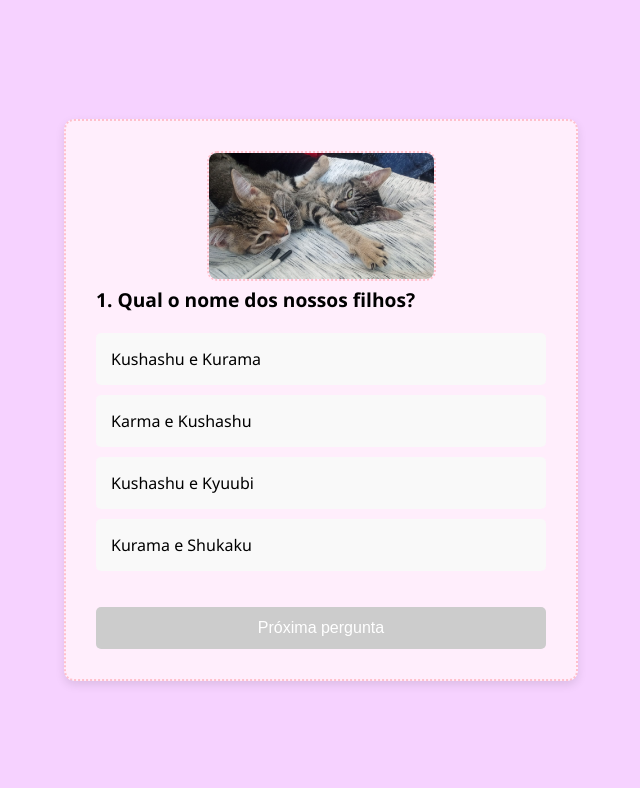
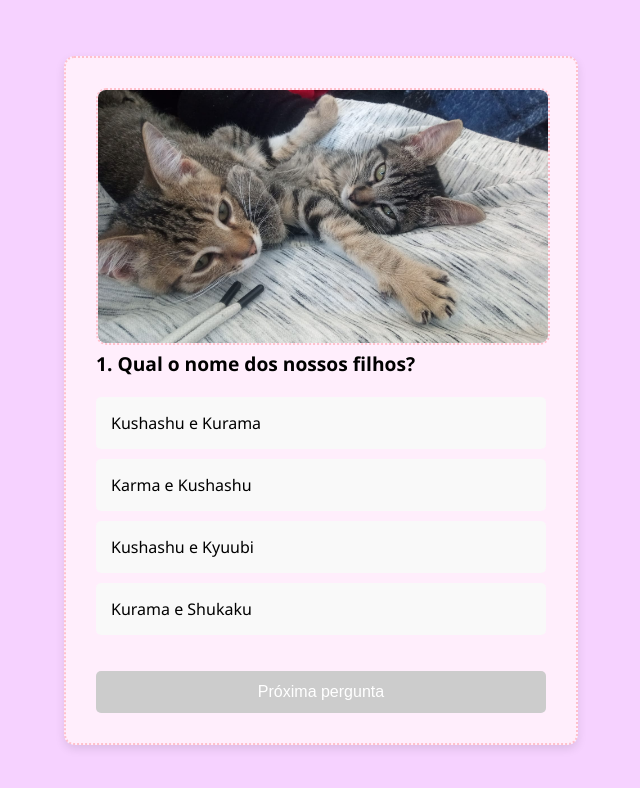
Before and after one commit to LuizZignani/Maduliro-Quiz, a plain HTML site: page index.html in a window 1280 px wide. Shown: the whole page, without its empty margins (319-959 px from the left). Drawn offline with Linux system fonts and the light colour scheme.

Commit message:
Adjusted q1 img

```diff
--- a/index.html
+++ b/index.html
@@ -120,7 +120,7 @@
     <script>
         const quizData = [
             {
-                image: "<img src='./img/img1.jpeg' width='50%' height='50%'>",
+                image: "<img src='./img/img1.jpeg' width='100%' height='100%'>",
                 question: "Qual o nome dos nossos filhos?",
                 options: [
                     "Kushashu e Kurama",
```
